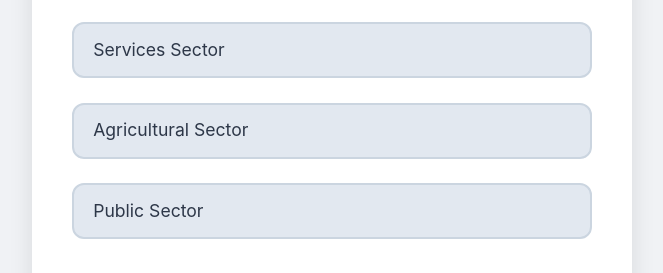
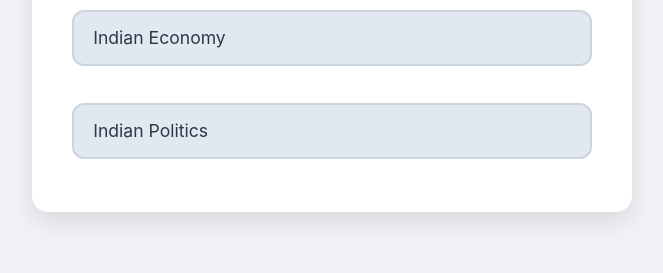
Before and after one commit to hayvishal/Eco, a plain HTML site: page index.html in a window 1280 px wide. Shown: the part 351-624 px from the top of the page, without its empty margins (308-971 px from the left). Drawn offline with nearby package versions, Linux system fonts and the light colour scheme.

Commit message:
Add files via upload

```diff
--- a/index.html
+++ b/index.html
@@ -3,7 +3,7 @@
 <head>
     <meta charset="UTF-8">
     <meta name="viewport" content="width=device-width, initial-scale=1.0">
-    <title>Indian Economy MCQ Quiz</title>
+    <title>Indian Economy & Politics MCQ Quiz</title>
     <!-- Tailwind CSS CDN -->
     <script src="https://cdn.tailwindcss.com"></script>
     <style>
@@ -19,7 +19,7 @@
             padding: 20px;
             box-sizing: border-box;
         }
-        .quiz-container {
+        .quiz-container, .subject-selection-container {
             background-color: #ffffff;
             border-radius: 1rem; /* Rounded corners */
             box-shadow: 0 10px 25px rgba(0, 0, 0, 0.1);
@@ -37,7 +37,7 @@
             color: #1a202c; /* Darker text */
             margin-bottom: 1.5rem;
         }
-        .option-button {
+        .option-button, .subject-button {
             display: block;
             width: 100%;
             padding: 0.8rem 1.2rem;
@@ -51,7 +51,7 @@
             transition: all 0.2s ease-in-out;
             text-align: left; /* Align text to left */
         }
-        .option-button:hover:not(:disabled) {
+        .option-button:hover:not(:disabled), .subject-button:hover {
             background-color: #d1d5db; /* Darker on hover */
             border-color: #a0aec0;
         }
@@ -130,8 +130,14 @@
     </style>
 </head>
 <body>
-    <div class="quiz-container">
-        <h1 class="text-3xl font-bold text-gray-800 mb-4">📘 Basic Concepts of Indian Economy (MCQs)</h1>
+    <div class="subject-selection-container" id="subject-selection-container">
+        <h1 class="text-3xl font-bold text-gray-800 mb-6">Choose Your Quiz Subject</h1>
+        <button id="economy-button" class="subject-button">Indian Economy</button>
+        <button id="politics-button" class="subject-button">Indian Politics</button>
+    </div>
+
+    <div class="quiz-container" id="quiz-container" style="display: none;">
+        <h1 class="text-3xl font-bold text-gray-800 mb-4">📘 Basic Concepts of <span id="quiz-subject-title"></span> (MCQs)</h1>
 
         <div id="question-display" class="question-text"></div>
 
@@ -157,110 +163,156 @@
     </div>
 
     <script>
-        // Array of MCQ questions
-        const questions = [
+        // Array of MCQ questions, now with a 'subject' property
+        const allQuestions = [
             {
+                subject: "Economy",
                 question: "Which sector is known as the backbone of the Indian economy?",
                 options: ["Industrial Sector", "Services Sector", "Agricultural Sector", "Public Sector"],
                 answer: "Agricultural Sector"
             },
             {
+                subject: "Economy",
                 question: "India is classified as which type of economy?",
                 options: ["Capitalist", "Socialist", "Mixed Economy", "Free Market"],
                 answer: "Mixed Economy"
             },
             {
+                subject: "Economy",
                 question: "Which of the following is a feature of a mixed economy?",
                 options: ["Only public sector", "Only private sector", "Coexistence of public and private sectors", "Dominance of foreign sector"],
                 answer: "Coexistence of public and private sectors"
             },
             {
+                subject: "Economy",
                 question: "GDP stands for:",
                 options: ["Gross Domestic Price", "Gross Domestic Product", "General Domestic Product", "Global Domestic Production"],
                 answer: "Gross Domestic Product"
             },
             {
+                subject: "Economy",
                 question: "Which organization calculates India’s national income?",
                 options: ["RBI", "NITI Aayog", "CSO (now NSO)", "SEBI"],
                 answer: "CSO (now NSO)"
             },
             {
+                subject: "Economy",
                 question: "Which sector contributes the most to India’s GDP currently (as of 2024)?",
                 options: ["Agriculture", "Industry", "Services", "Mining"],
                 answer: "Services"
             },
             {
+                subject: "Economy",
                 question: "Which is not a component of national income?",
                 options: ["Wages", "Rent", "Black Money", "Profits"],
                 answer: "Black Money"
             },
             {
+                subject: "Economy",
                 question: "The concept of ‘poverty line’ in India is based on:",
                 options: ["Wealth", "Employment", "Consumption", "Saving"],
                 answer: "Consumption"
             },
             {
+                subject: "Economy",
                 question: "Per capita income is calculated by:",
                 options: ["GDP / Total Employment", "National Income / Total Population", "GNP / Working Population", "GDP / Working Age Population"],
                 answer: "National Income / Total Population"
             },
             {
+                subject: "Economy",
                 question: "Which sector is called the tertiary sector?",
                 options: ["Agriculture", "Manufacturing", "Mining", "Services"],
                 answer: "Services"
             },
             {
+                subject: "Economy",
                 question: "Which of the following is a limitation of GDP?",
                 options: ["Includes all black money", "Measures only economic activities", "Reflects environmental costs", "Includes unpaid household work"],
                 answer: "Measures only economic activities"
             },
             {
+                subject: "Economy",
                 question: "Which of the following indicates economic growth?",
                 options: ["Increase in unemployment", "Increase in GDP", "Decrease in exports", "Decrease in investments"],
                 answer: "Increase in GDP"
             },
             {
+                subject: "Economy",
                 question: "Which index measures inflation at the wholesale level in India?",
                 options: ["CPI", "WPI", "IIP", "PMI"],
                 answer: "WPI"
             },
             {
+                subject: "Economy",
                 question: "Who prepares the Economic Survey of India?",
                 options: ["RBI", "Ministry of Finance", "Planning Commission", "SEBI"],
                 answer: "Ministry of Finance"
             },
             {
+                subject: "Economy",
                 question: "Which institution manages monetary policy in India?",
                 options: ["Ministry of Finance", "NITI Aayog", "RBI", "World Bank"],
                 answer: "RBI"
             },
             {
+                subject: "Economy",
                 question: "Which is not a function of the Reserve Bank of India?",
                 options: ["Issuer of currency", "Banker to Government", "Granting subsidies", "Controller of credit"],
                 answer: "Granting subsidies"
             },
             {
+                subject: "Economy",
                 question: "Which term describes the increase in general price level?",
                 options: ["Deflation", "Inflation", "Stagflation", "Reflation"],
                 answer: "Inflation"
             },
             {
+                subject: "Economy",
                 question: "The unemployment caused due to change in technology is called:",
                 options: ["Structural", "Seasonal", "Cyclical", "Technological"],
                 answer: "Technological"
             },
             {
+                subject: "Economy",
                 question: "Which of the following is a direct tax?",
                 options: ["GST", "Customs Duty", "Income Tax", "Excise Duty"],
                 answer: "Income Tax"
             },
             {
+                subject: "Economy",
                 question: "Which of these is a source of non-tax revenue for the government?",
                 options: ["Income Tax", "GST", "Dividends from PSUs", "Customs Duty"],
                 answer: "Dividends from PSUs"
+            },
+            // New questions for Indian Politics
+            {
+                subject: "Politics",
+                question: "Who is known as the ‘Father of the Indian Constitution’?",
+                options: ["Mahatma Gandhi", "Dr. B.R. Ambedkar", "Jawaharlal Nehru", "Rajendra Prasad"],
+                answer: "Dr. B.R. Ambedkar"
+            },
+            {
+                subject: "Politics",
+                question: "The Indian Constitution was adopted on:",
+                options: ["26 January 1950", "26 November 1949", "15 August 1947", "1 January 1950"],
+                answer: "26 November 1949"
+            },
+            {
+                subject: "Politics",
+                question: "The idea of the Constitution of India was first mooted by:",
+                options: ["The British Parliament", "Indian National Congress", "M.N. Roy", "B.R. Ambedkar"],
+                answer: "M.N. Roy"
+            },
+            {
+                subject: "Politics",
+                question: "The Constituent Assembly was formed in:",
+                options: ["1945", "1946", "1947", "1950"],
+                answer: "1946"
             }
         ];
 
+        let questions = []; // This will hold the filtered questions
         let currentQuestionIndex = 0;
         let timerInterval;
         const timePerQuestion = 20; // 20 seconds
@@ -271,6 +323,12 @@
         let incorrectAnswersCount = 0;
         let questionsAttempted = 0;
         let totalTimeTaken = 0; // in seconds
+
+        const subjectSelectionContainer = document.getElementById('subject-selection-container');
+        const quizContainer = document.getElementById('quiz-container');
+        const economyButton = document.getElementById('economy-button');
+        const politicsButton = document.getElementById('politics-button');
+        const quizSubjectTitle = document.getElementById('quiz-subject-title');
 
         const questionDisplay = document.getElementById('question-display');
         const optionsContainer = document.getElementById('options-container');
@@ -286,16 +344,37 @@
         const averageTimeSpan = document.getElementById('average-time');
 
         /**
-         * Initializes the quiz by displaying the first question.
+         * Initializes the quiz by displaying the subject selection.
          */
-        function startQuiz() {
+        function initQuiz() {
+            subjectSelectionContainer.style.display = 'flex'; // Show subject selection
+            quizContainer.style.display = 'none'; // Hide quiz
+        }
+
+        /**
+         * Starts the quiz with questions filtered by the selected subject.
+         * @param {string} subject - The selected subject ("Economy" or "Politics").
+         */
+        function startQuiz(subject) {
+            // Filter questions based on the selected subject
+            questions = allQuestions.filter(q => q.subject === subject);
+
+            // Update quiz title
+            quizSubjectTitle.textContent = subject === "Economy" ? "Indian Economy" : "Indian Politics";
+
+            // Reset quiz stats
             currentQuestionIndex = 0;
             correctAnswersCount = 0;
             incorrectAnswersCount = 0;
             questionsAttempted = 0;
             totalTimeTaken = 0;
+
+            // Hide subject selection and show quiz container
+            subjectSelectionContainer.style.display = 'none';
+            quizContainer.style.display = 'flex';
             quizSummary.style.display = 'none'; // Hide summary at start
             nextButton.style.display = 'block'; // Show next button
+
             displayQuestion();
         }
 
@@ -454,8 +533,12 @@
             displayQuestion();
         });
 
-        // Start the quiz when the page loads
-        window.onload = startQuiz;
+        // Event listeners for subject selection buttons
+        economyButton.addEventListener('click', () => startQuiz("Economy"));
+        politicsButton.addEventListener('click', () => startQuiz("Politics"));
+
+        // Initialize the quiz (show subject selection) when the page loads
+        window.onload = initQuiz;
     </script>
 </body>
 </html>
```
